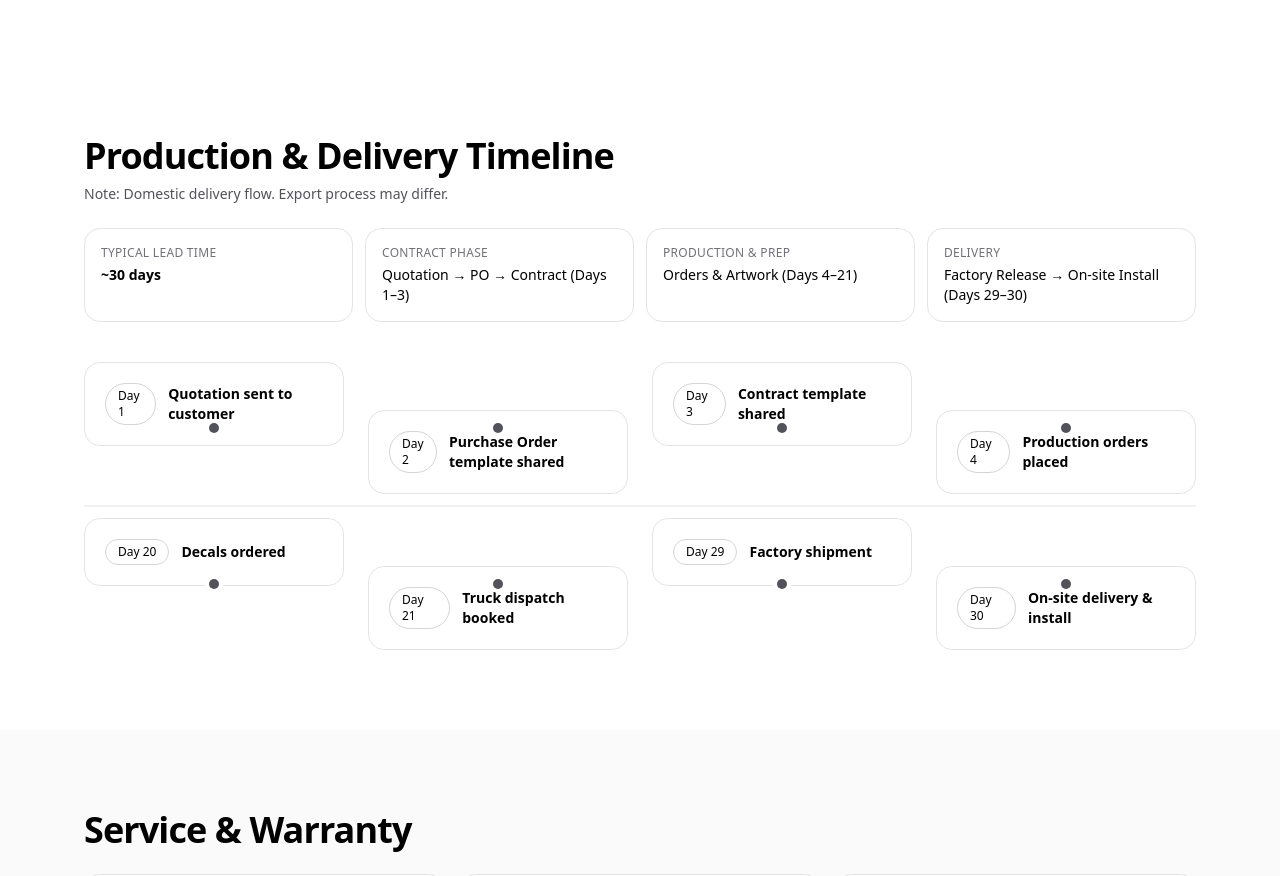
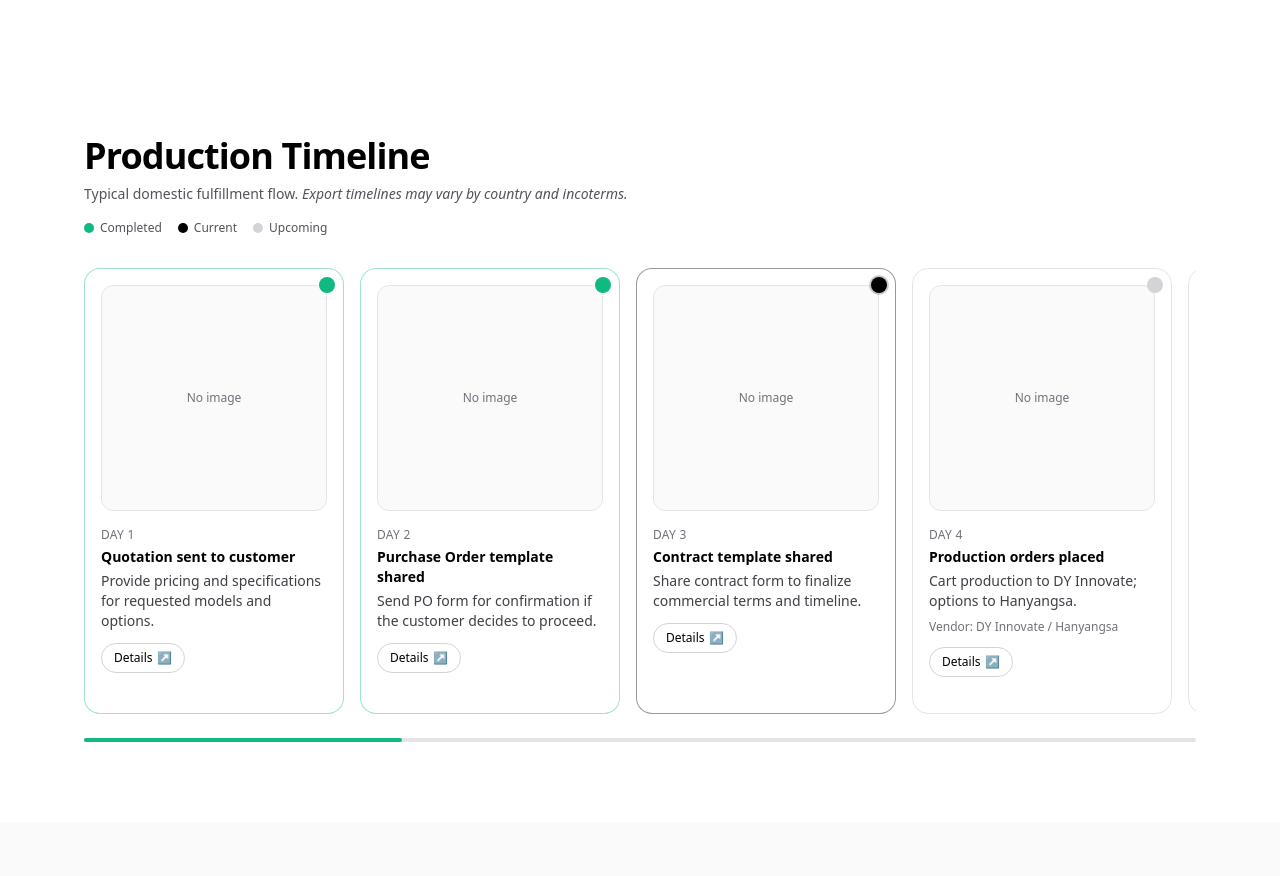
Before and after one commit to Aproglobal/apro-global-site, a React (Vite) app: page / in a window 1280 px wide. Shown: the part 6000-6876 px from the top of the page. Built offline with nearby package versions, Linux system fonts and the light colour scheme.

Commit message:
Update ProductionTimeline.tsx

```diff
--- a/src/components/ProductionTimeline.tsx
+++ b/src/components/ProductionTimeline.tsx
@@ -1,159 +1,220 @@
 // src/components/ProductionTimeline.tsx
-import React from "react";
+import React, { useEffect, useMemo } from "react";
 import type { Step } from "../data/timeline";
+import { trackEvent } from "../services/analytics";
 
 type Props = {
   steps: Step[];
-  title?: string;
-  note?: string;
-  /** Highlight by day number (1..N). Omit to disable emphasis. */
-  progressDay?: number;
-  /** Show top summary boxes (lead time, phases) */
-  showSummary?: boolean;
+  /** If provided, marks progress up to this index (0-based). */
+  currentIndex?: number;
+  /** Alternative: mark progress by matching a Day number. Ignored when currentIndex is set. */
+  currentDay?: number;
+  className?: string;
 };
-
-function statusOf(day: number, progressDay?: number): "neutral" | "done" | "current" | "upcoming" {
-  if (!progressDay) return "neutral";
-  if (day < progressDay) return "done";
-  if (day === progressDay) return "current";
-  return "upcoming";
-}
 
 export default function ProductionTimeline({
   steps,
-  title = "Production & Delivery Timeline",
-  note = "Note: Domestic delivery flow. Export process may differ.",
-  progressDay,
-  showSummary = true,
+  currentIndex,
+  currentDay,
+  className,
 }: Props) {
+  const activeIndex = useMemo(() => {
+    if (typeof currentIndex === "number") return clamp(currentIndex, 0, steps.length - 1);
+    if (typeof currentDay === "number") {
+      const idx = steps.findIndex((s) => s.day === currentDay);
+      return idx >= 0 ? idx : undefined;
+    }
+    return undefined;
+  }, [steps, currentIndex, currentDay]);
+
+  useEffect(() => {
+    try {
+      trackEvent("timeline_view", { steps: steps.length, activeIndex: activeIndex ?? -1 });
+    } catch {}
+  }, [steps.length, activeIndex]);
+
   return (
-    <section id="timeline" className="py-20 bg-white text-black dark:bg-black dark:text-white">
+    <section
+      id="timeline"
+      className={["py-20 bg-white text-black dark:bg-black dark:text-white", className || ""].join(" ")}
+      aria-label="Production timeline (domestic fulfillment)"
+    >
       <div className="max-w-6xl mx-auto px-5">
-        <h2 className="text-3xl md:text-4xl font-extrabold tracking-tight">{title}</h2>
-        {note ? <p className="mt-2 text-sm text-zinc-600 dark:text-zinc-400">{note}</p> : null}
+        <header className="flex flex-col gap-2">
+          <h2 className="text-3xl md:text-4xl font-extrabold tracking-tight">Production Timeline</h2>
+          <p className="text-sm text-zinc-600 dark:text-zinc-400">
+            Typical domestic fulfillment flow. <span className="italic">Export timelines may vary by country and incoterms.</span>
+          </p>
 
-        {/* Overview summary (global 고객용 요약) */}
-        {showSummary && (
-          <div className="mt-6 grid grid-cols-1 md:grid-cols-4 gap-3">
-            <div className="rounded-2xl border border-zinc-200 dark:border-zinc-800 p-4 bg-white dark:bg-zinc-950/90">
-              <div className="text-xs uppercase tracking-wide text-zinc-500 dark:text-zinc-400">
-                Typical Lead Time
-              </div>
-              <div className="mt-1 text-sm font-semibold">~30 days</div>
-            </div>
-            <div className="rounded-2xl border border-zinc-200 dark:border-zinc-800 p-4 bg-white dark:bg-zinc-950/90">
-              <div className="text-xs uppercase tracking-wide text-zinc-500 dark:text-zinc-400">
-                Contract Phase
-              </div>
-              <div className="mt-1 text-sm">Quotation → PO → Contract (Days 1–3)</div>
-            </div>
-            <div className="rounded-2xl border border-zinc-200 dark:border-zinc-800 p-4 bg-white dark:bg-zinc-950/90">
-              <div className="text-xs uppercase tracking-wide text-zinc-500 dark:text-zinc-400">
-                Production & Prep
-              </div>
-              <div className="mt-1 text-sm">Orders & Artwork (Days 4–21)</div>
-            </div>
-            <div className="rounded-2xl border border-zinc-200 dark:border-zinc-800 p-4 bg-white dark:bg-zinc-950/90">
-              <div className="text-xs uppercase tracking-wide text-zinc-500 dark:text-zinc-400">
-                Delivery
-              </div>
-              <div className="mt-1 text-sm">Factory Release → On-site Install (Days 29–30)</div>
-            </div>
+          {/* Legend */}
+          <div className="mt-2 flex items-center gap-4 text-xs text-zinc-600 dark:text-zinc-400">
+            <LegendDot className="bg-emerald-500" label="Completed" />
+            <LegendDot className="bg-black dark:bg-white" label="Current" />
+            <LegendDot className="bg-zinc-300 dark:bg-zinc-700" label="Upcoming" />
           </div>
-        )}
+        </header>
 
-        {/* Mobile: vertical list */}
-        <ol className="mt-8 space-y-4 md:hidden">
-          {steps.map((s) => {
-            const st = statusOf(s.day, progressDay);
-            const borderClass =
-              st === "current"
-                ? "border-black dark:border-white"
-                : st === "done"
-                ? "border-emerald-500 dark:border-emerald-400"
-                : "border-zinc-200 dark:border-zinc-800";
-            return (
-              <li
-                key={s.day}
-                className={`rounded-2xl border p-4 bg-white dark:bg-zinc-950 ${borderClass}`}
-              >
-                <div className="flex items-center gap-3">
-                  <span
-                    className={`inline-flex items-center justify-center rounded-full px-3 py-1 text-xs font-medium border ${
-                      st === "current"
-                        ? "border-black dark:border-white"
-                        : st === "done"
-                        ? "border-emerald-500 dark:border-emerald-400"
-                        : "border-zinc-300 dark:border-zinc-700"
-                    }`}
-                  >
-                    Day {s.day}
-                  </span>
-                  <h3 className="text-sm font-semibold">{s.title}</h3>
-                </div>
-                {s.note ? (
-                  <p className="mt-2 text-xs text-zinc-600 dark:text-zinc-400">{s.note}</p>
-                ) : null}
-              </li>
-            );
-          })}
-        </ol>
+        {/* Horizontal rail */}
+        <div className="mt-8 overflow-x-auto [-webkit-overflow-scrolling:touch]">
+          <ol className="min-w-[720px] grid auto-cols-[minmax(260px,1fr)] grid-flow-col gap-4">
+            {steps.map((step, i) => {
+              const state = stateOf(i, activeIndex);
+              return (
+                <li key={`${step.day}-${step.title}`}>
+                  <TimelineCard step={step} index={i} state={state} />
+                </li>
+              );
+            })}
+          </ol>
+        </div>
 
-        {/* Desktop: centered axis with alternating cards */}
-        <div className="mt-10 hidden md:block">
-          <div className="relative">
-            <div className="absolute left-0 right-0 top-1/2 -translate-y-1/2 h-px bg-zinc-200 dark:bg-zinc-800" />
-            <div className="grid grid-cols-4 gap-6">
-              {steps.map((s, i) => {
-                const st = statusOf(s.day, progressDay);
-                const dotClass =
-                  st === "current"
-                    ? "bg-black dark:bg-white ring-4 ring-black/5 dark:ring-white/10"
-                    : st === "done"
-                    ? "bg-emerald-500 dark:bg-emerald-400 ring-4 ring-emerald-500/15 dark:ring-emerald-400/15"
-                    : "bg-zinc-600 dark:bg-zinc-400 ring-4 ring-white dark:ring-black";
-                const cardBorder =
-                  st === "current"
-                    ? "border-black dark:border-white shadow-xl"
-                    : st === "done"
-                    ? "border-emerald-500/60 dark:border-emerald-400/60"
-                    : "border-zinc-200 dark:border-zinc-800";
-
-                return (
-                  <div key={s.day} className="relative">
-                    <div
-                      className={`absolute left-1/2 -translate-x-1/2 top-1/2 -translate-y-1/2 w-2.5 h-2.5 rounded-full ${dotClass}`}
-                    />
-                    <div
-                      className={`rounded-2xl border p-5 bg-white dark:bg-zinc-950 transition-shadow ${
-                        i % 2 === 0 ? "mb-12" : "mt-12"
-                      } ${cardBorder}`}
-                    >
-                      <div className="flex items-center gap-3">
-                        <span
-                          className={`inline-flex items-center justify-center rounded-full px-3 py-1 text-xs font-medium border ${
-                            st === "current"
-                              ? "border-black dark:border-white"
-                              : st === "done"
-                              ? "border-emerald-500 dark:border-emerald-400"
-                              : "border-zinc-300 dark:border-zinc-700"
-                          }`}
-                        >
-                          Day {s.day}
-                        </span>
-                        <h3 className="text-sm font-semibold">{s.title}</h3>
-                      </div>
-                      {s.note ? (
-                        <p className="mt-2 text-xs text-zinc-600 dark:text-zinc-400">{s.note}</p>
-                      ) : null}
-                    </div>
-                  </div>
-                );
-              })}
-            </div>
-          </div>
-        </div>
+        {/* Progress bar under the rail */}
+        <ProgressBar count={steps.length} activeIndex={activeIndex} />
       </div>
     </section>
   );
 }
+
+/* ---------------- UI parts ---------------- */
+
+type State = "complete" | "current" | "upcoming" | "neutral";
+
+function stateOf(i: number, activeIndex?: number): State {
+  if (typeof activeIndex !== "number") return "neutral";
+  if (i < activeIndex) return "complete";
+  if (i === activeIndex) return "current";
+  return "upcoming";
+}
+
+function clamp(n: number, min: number, max: number) {
+  return Math.max(min, Math.min(max, n));
+}
+
+function LegendDot({ className, label }: { className: string; label: string }) {
+  return (
+    <span className="inline-flex items-center gap-1.5">
+      <span className={["inline-block h-2.5 w-2.5 rounded-full", className].join(" ")} />
+      {label}
+    </span>
+  );
+}
+
+function ProgressBar({ count, activeIndex }: { count: number; activeIndex?: number }) {
+  // width of completed segment
+  const ratio =
+    typeof activeIndex === "number" && count > 1 ? (activeIndex / (count - 1)) : 0;
+  return (
+    <div className="mt-6 h-1 w-full rounded-full bg-zinc-200 dark:bg-zinc-800">
+      <div
+        className="h-1 rounded-full bg-emerald-500 transition-all duration-500"
+        style={{ width: `${Math.max(0, Math.min(1, ratio)) * 100}%` }}
+        aria-hidden
+      />
+    </div>
+  );
+}
+
+function TimelineCard({
+  step,
+  index,
+  state,
+}: {
+  step: Step;
+  index: number;
+  state: State;
+}) {
+  // visuals based on state
+  const dotClass =
+    state === "complete"
+      ? "bg-emerald-500"
+      : state === "current"
+      ? "bg-black dark:bg-white ring-2 ring-black/20 dark:ring-white/30"
+      : state === "upcoming"
+      ? "bg-zinc-300 dark:bg-zinc-700"
+      : "bg-zinc-300 dark:bg-zinc-700";
+
+  const borderClass =
+    state === "current"
+      ? "border-black/40 dark:border-white/50"
+      : state === "complete"
+      ? "border-emerald-500/40"
+      : "border-zinc-200 dark:border-zinc-800";
+
+  const onClick = () => {
+    try {
+      trackEvent("timeline_step_click", {
+        index,
+        day: step.day,
+        title: step.title,
+      });
+    } catch {}
+  };
+
+  return (
+    <article
+      className={[
+        "h-full rounded-2xl border p-4 bg-white dark:bg-zinc-950 transition-shadow duration-200",
+        "hover:shadow-lg",
+        borderClass,
+      ].join(" ")}
+      role="group"
+      aria-label={`Day ${step.day}: ${step.title}`}
+    >
+      {/* Top: square media (300x300 if available), never up-scale */}
+      <div className="w-full max-w-[320px] mx-auto">
+        <div className="relative mx-auto w-[300px] max-w-full">
+          <div className="aspect-square w-full overflow-hidden rounded-xl border border-zinc-200 dark:border-zinc-800 bg-zinc-50 dark:bg-zinc-900 flex items-center justify-center">
+            {step.img ? (
+              <img
+                src={step.img}
+                alt={step.title}
+                width={300}
+                height={300}
+                loading="lazy"
+                className="block w-[300px] h-[300px] max-w-full object-contain"
+              />
+            ) : (
+              <span className="text-xs text-zinc-500">No image</span>
+            )}
+          </div>
+
+          {/* State dot in corner */}
+          <span
+            className={[
+              "absolute -top-2 -right-2 h-4 w-4 rounded-full",
+              dotClass,
+            ].join(" ")}
+            aria-hidden
+          />
+        </div>
+      </div>
+
+      {/* Body */}
+      <div className="mt-4">
+        <div className="text-xs uppercase tracking-wide text-zinc-500 dark:text-zinc-400">
+          Day {step.day}
+        </div>
+        <h3 className="mt-1 text-sm font-semibold">{step.title}</h3>
+        {step.desc ? (
+          <p className="mt-1 text-sm text-zinc-700 dark:text-zinc-300">{step.desc}</p>
+        ) : null}
+        {step.vendor ? (
+          <p className="mt-2 text-xs text-zinc-500 dark:text-zinc-400">Vendor: {step.vendor}</p>
+        ) : null}
+      </div>
+
+      {/* Action (semantic but quiet) */}
+      <div className="mt-3">
+        <button
+          type="button"
+          onClick={onClick}
+          className="inline-flex items-center gap-1 rounded-full border px-3 py-1.5 text-xs border-zinc-300 dark:border-zinc-700 hover:bg-zinc-50 dark:hover:bg-zinc-900"
+          aria-label={`Mark or read more about Day ${step.day}`}
+        >
+          Details
+          <span aria-hidden>↗</span>
+        </button>
+      </div>
+    </article>
+  );
+}
```
